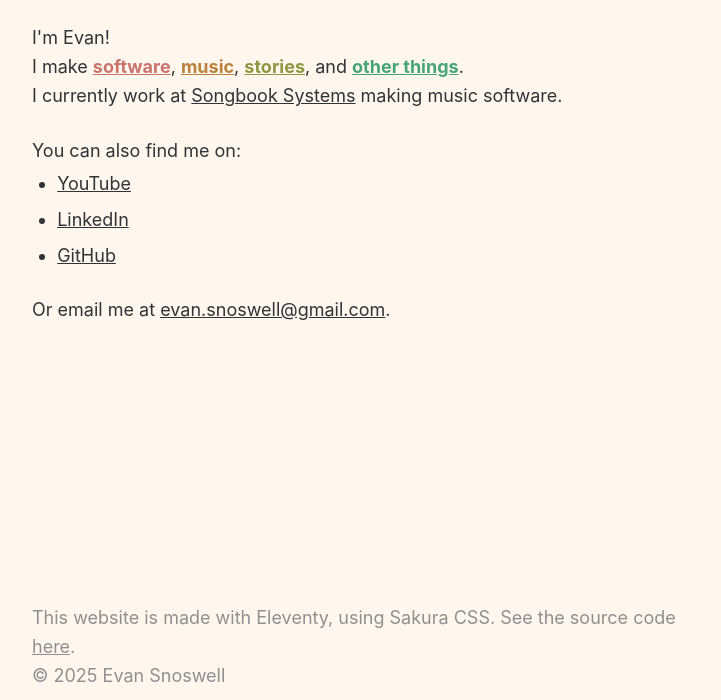
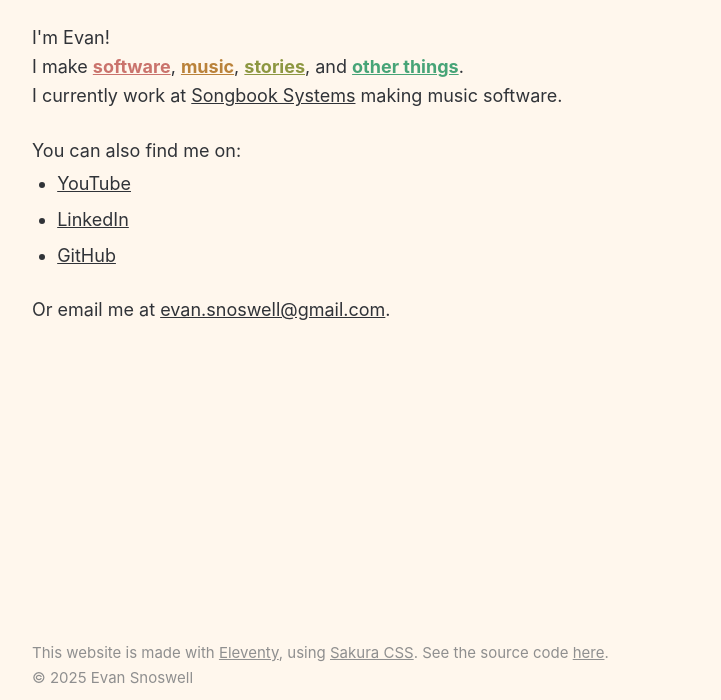
Before and after one commit to superev12/personal_website, an Eleventy site: page src/index.html in a window 1280 px wide. Shown: the part 100-800 px from the top of the page, without its empty margins (279-1000 px from the left). Built offline with nearby package versions, Linux system fonts and the light colour scheme; Eleventy itself is replaced by a stand-in of ours; files that its build step writes are made by us from their sources.

Commit message:
update footer style

```diff
--- a/src/_includes/base.html
+++ b/src/_includes/base.html
@@ -22,9 +22,9 @@
           {{ content | safe }}
         </main>
       </div>
-      <footer style="margin-top: 3rem; margin-bottom: 1rem">
-        <p>This website is made with Eleventy, using Sakura CSS. See the source code
-          <a href="#">here</a>.
+      <footer style="margin-top: 3rem; margin-bottom: 1rem ; font-size: 1.5rem;">
+        <p>This website is made with <a href="https://www.11ty.dev/">Eleventy</a>, using <a href="">Sakura CSS</a>. See the source code
+          <a href="https://oxal.org/projects/sakura/">here</a>.
         </p>
         <p>© 2025 Evan Snoswell</p>
       </footer>
```
Also changed, not shown: 9 other files.
